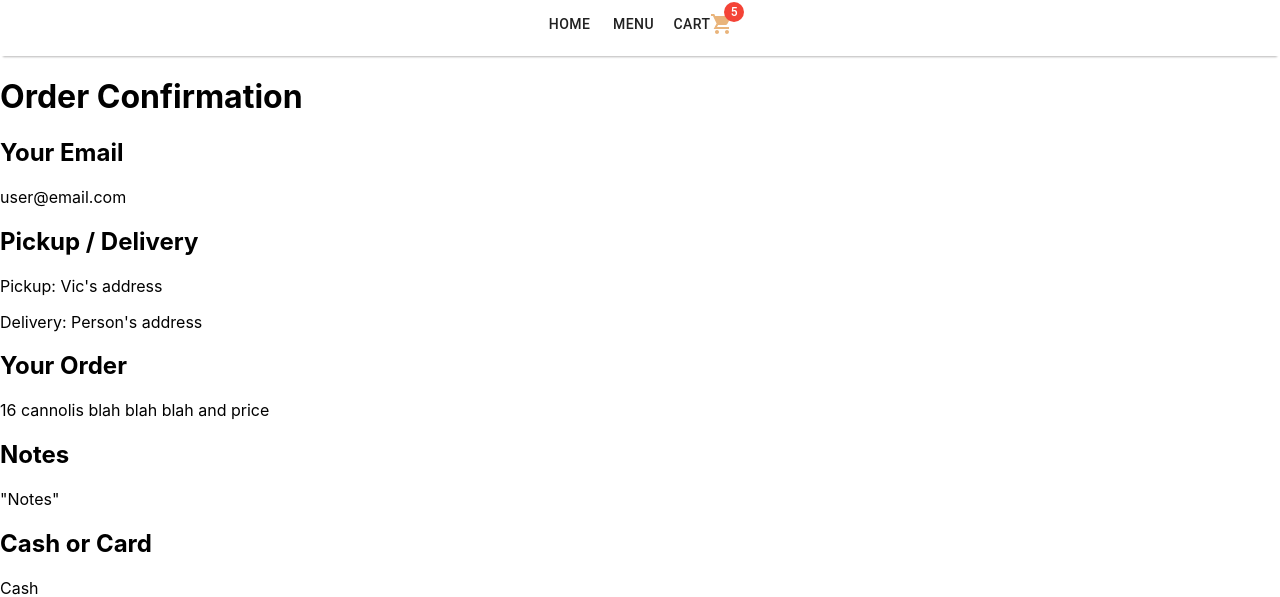
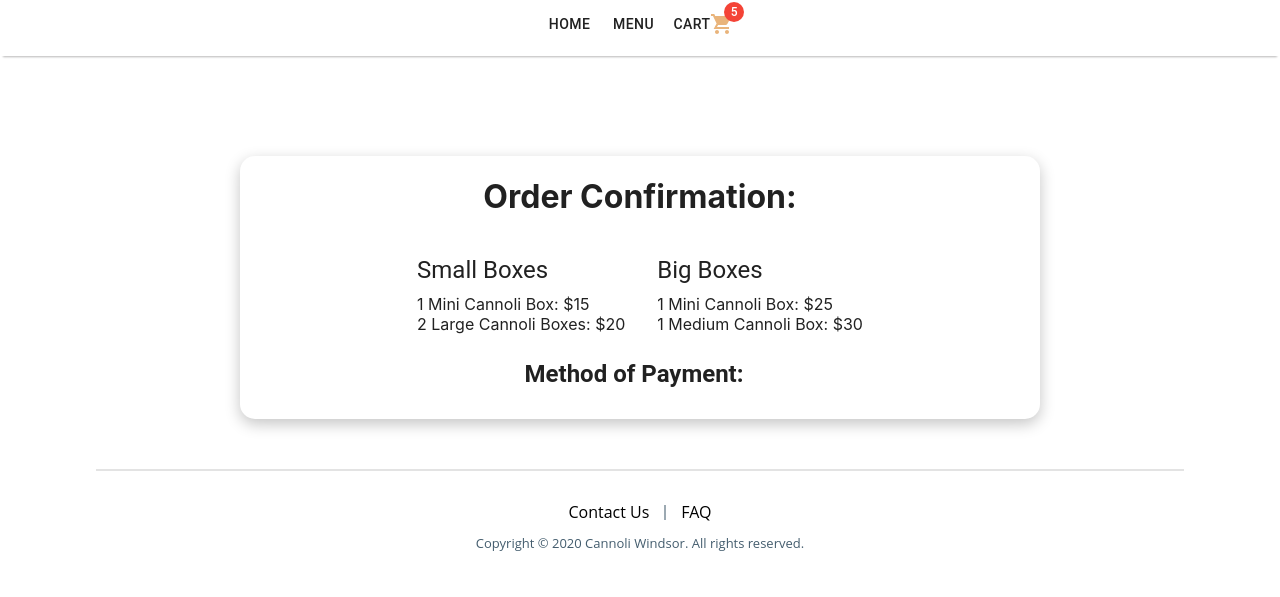
Before and after one commit to andrealswa/cannoli-windsor-app-new, a Next.js app: page /summary in a window 1280 px wide. Shown: the part 208-805 px from the top of the page. Built offline with nearby package versions, Linux system fonts and the light colour scheme.

Commit message:
menu summary

```diff
--- a/components/menu/MenuSummary.module.css
+++ b/components/menu/MenuSummary.module.css
@@ -18,7 +18,6 @@
   width: 100%;
   max-width: 1200px;
   margin: auto !important;
-
 }
 
 .cardText {
--- a/components/summary/OrderSummary.module.css
+++ b/components/summary/OrderSummary.module.css
@@ -0,0 +1,32 @@
+.container {
+  display: flex;
+  flex-direction: column;
+  align-items: center;
+  width: 100%;
+  max-width: 1200px;
+  margin: auto;
+  margin-top: 100px;
+  box-shadow: rgba(0, 0, 0, 0.233) 0px 5px 15px !important;
+  width: 100%;
+  max-width: 800px;
+  border-radius: 15px !important;
+  padding-bottom: 20px !important;
+}
+
+.secondTextImg {
+  display: flex;
+  justify-content: space-around;
+  flex-wrap: wrap;
+  width: 100%;
+  max-width: 1200px;
+  margin: auto !important;
+}
+
+.heroText {
+  text-align: center;
+}
+
+.paymentMethod {
+  display: flex;
+  align-items: flex-end;
+}
--- a/components/summary/OrderSummary.tsx
+++ b/components/summary/OrderSummary.tsx
@@ -1,28 +1,109 @@
+import { useRecoilValue } from 'recoil'
+import { emailAtom, phoneAtom, pickupDelivery as pickupDeliveryAtom, city as cityAtom, address as addressAtom, notes as notesAtom, paymentMethod as paymentMethodAtom, cart as cartAtom } from '../../recoil/recoil-atoms';
+import styles from './OrderSummary.module.css'
+import Card from '@material-ui/core/Card';
+import CardActionArea from '@material-ui/core/CardActionArea';
+import CardActions from '@material-ui/core/CardActions';
+import CardContent from '@material-ui/core/CardContent';
+import CardMedia from '@material-ui/core/CardMedia';
+import Button from '@material-ui/core/Button';
+import Typography from '@material-ui/core/Typography';
+import { motion } from 'framer-motion';
+
+const easing = [.6, -.05, .01, .99];
+
+const fadeInUp = {
+  initial: {
+    y: 60,
+    opacity: 0
+  },
+  animate: {
+    y: 0,
+    opacity: 1,
+    transition: {
+      duration: .6,
+      ease: easing
+    }
+  }
+}
+
+
+
 export const OrderSummary = () => {
+  const email = useRecoilValue(emailAtom);
+  const phone = useRecoilValue(phoneAtom);
+  const pickupDelivery = useRecoilValue(pickupDeliveryAtom);
+  const cart = useRecoilValue(cartAtom);
+  const address = useRecoilValue(addressAtom);
+  const city = useRecoilValue(cityAtom);
+  const notes = useRecoilValue(notesAtom);
+  const paymentMethod = useRecoilValue(paymentMethodAtom);
+
+
+  const displayCartContents = () => {
+
+  }
+
   return (
-    <div>
-      <h1>Order Confirmation</h1>
+    <Card className={styles.container}>
+      <h1>Order Confirmation: {email !== "" ? email : phone}</h1>
+
       <div>
-        <h2>Your Email</h2>
-        <p>user@email.com</p>
+        {pickupDelivery === 'pickup' && <h2>Pick up at: 555 Farmers Market, Windsor, Ontario, CA</h2>}
+        {pickupDelivery === 'delivery' && <h2>Deliver to: {address}, {city}, Ontario, CA</h2>}
       </div>
       <div>
-        <h2>Pickup / Delivery</h2>
-        <p>Pickup: Vic's address</p>
-        <p>Delivery: Person's address</p>
+        <div className={styles.secondTextImg}>
+          <motion.div variants={fadeInUp}>
+            <CardContent>
+              <Typography gutterBottom variant="h5" component="h2">
+                Small Boxes
+                  </Typography>
+              {cart.small_box_mini_cannoli > 0 && <div>
+                {cart.small_box_mini_cannoli} Mini Cannoli Box{cart.small_box_mini_cannoli >= 2 && <span>es</span>}: ${15 * cart.small_box_mini_cannoli}
+              </div>}
+              {cart.small_box_medium_cannoli > 0 && <div>
+                {cart.small_box_medium_cannoli} Medium Cannoli Box{cart.small_box_medium_cannoli >= 2 && <span>es</span>}: ${15 * cart.small_box_medium_cannoli}
+              </div>}
+              {cart.small_box_large_cannoli > 0 && <div>
+                {cart.small_box_large_cannoli} Large Cannoli Box{cart.small_box_large_cannoli >= 2 && <span>es</span>}: ${10 * cart.small_box_large_cannoli}
+              </div>}
+            </CardContent>
+          </motion.div>
+          <motion.div variants={fadeInUp}>
+            <CardContent>
+              <Typography gutterBottom variant="h5" component="h2">
+                Big Boxes
+              </Typography>
+              {cart.big_box_mini_cannoli > 0 && <div>
+                {cart.big_box_mini_cannoli} Mini Cannoli Box{cart.big_box_mini_cannoli >= 2 && <span>es</span>}: ${25 * cart.big_box_mini_cannoli}
+              </div>}
+              {cart.big_box_medium_cannoli > 0 && <div>
+                {cart.big_box_medium_cannoli} Medium Cannoli Box{cart.big_box_medium_cannoli >= 2 && <span>es</span>}: ${30 * cart.big_box_medium_cannoli}
+              </div>}
+              {cart.big_box_large_cannoli > 0 && <div>
+                {cart.big_box_large_cannoli} Large Cannolis Box{cart.big_box_large_cannoli >= 2 && <span>es</span>}: ${25 * cart.big_box_large_cannoli}
+              </div>}
+            </CardContent>
+          </motion.div>
+        </div>
       </div>
-      <div>
-        <h2>Your Order</h2>
-        <p>16 cannolis blah blah blah and price</p>
+      {notes !== "" && <div><h2>Notes</h2>
+        <p>{notes}</p>
+      </div>}
+      <div className={styles.paymentMethod}>
+        <Typography gutterBottom variant="h5" component="h2">
+          <b>Method of Payment: &nbsp;</b>
+        </Typography>
+        {paymentMethod === 'cash' &&
+          <Typography gutterBottom variant="h5" component="h2">
+            Cash
+        </Typography>}
+        {paymentMethod === 'card' &&
+          <Typography gutterBottom variant="h5" component="h2">
+            Debit / Credit
+          </Typography>}
       </div>
-      <div>
-        <h2>Notes</h2>
-        <p>"Notes"</p>
-      </div>
-      <div>
-        <h2>Cash or Card</h2>
-        <p>Cash</p>
-      </div>
-    </div>
+    </Card>
   )
 }
```
